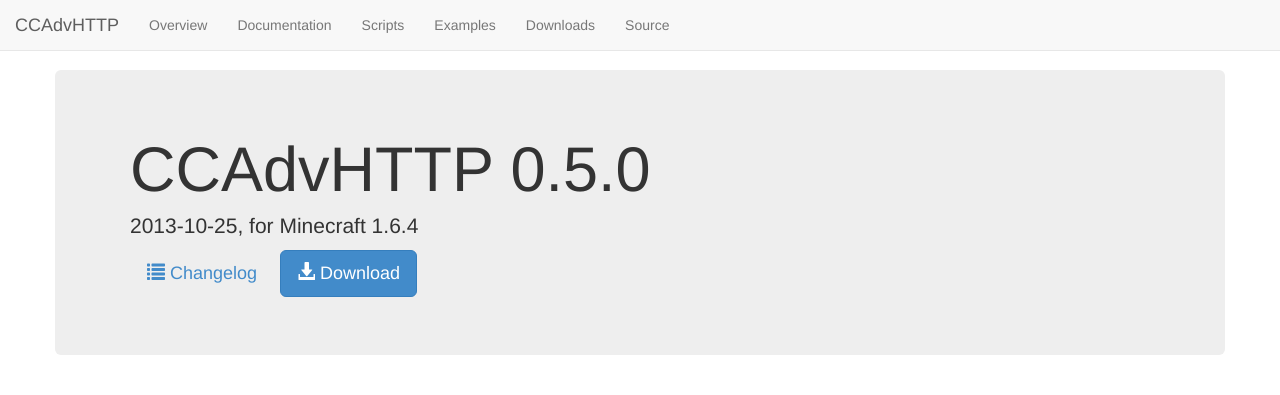
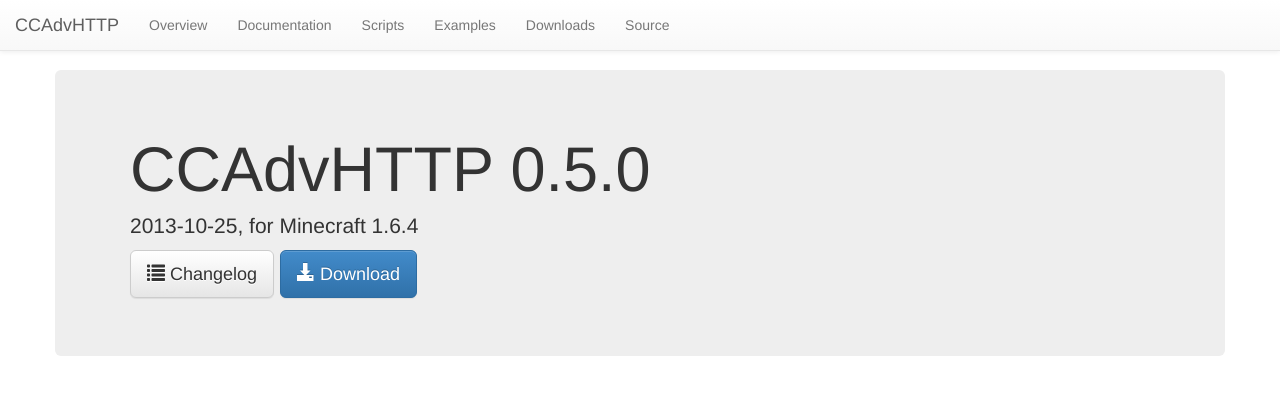
Before and after one commit to distantcam/CCAdvHTTP, a Jekyll site: the page built from downloads/index.html, in a window 1280 px wide. Shown: the top 395 px of the page. Built offline with Jekyll 4.4.1, drawn with Linux system fonts in a browser that asks for light colours; nearby versions of some CDN libraries; library files that are not in the unit come from our copies; a style sheet for code colours, icons or effects is not loaded.

Commit message:
Fixed styles

```diff
--- a/_layouts/default.html
+++ b/_layouts/default.html
@@ -8,6 +8,7 @@
         <title>{{ site.name }} - {{ page.title }}</title>
 
         <link href="/CCAdvHTTP/stylesheets/bootstrap.min.css" rel="stylesheet" media="screen">
+        <link href="/CCAdvHTTP/stylesheets/bootstrap-theme.min.css" rel="stylesheet" media="screen">
         <link rel="icon" type="image/x-icon" href="/favicon.ico" />
 
         <style type="text/css">body { padding-top: 70px; }</style>
--- a/downloads/index.html
+++ b/downloads/index.html
@@ -9,8 +9,8 @@
         <h1>CCAdvHTTP 0.5.0</h1>
         <p>2013-10-25, for Minecraft 1.6.4</p>
         <p>
-            <a class="btn btn-lg"><span class="glyphicon glyphicon-list"></span> Changelog</a>
-            <a class="btn btn-primary btn-lg"><span class="glyphicon glyphicon-download-alt"></span> Download</a>
+            <a class="btn btn-default btn-lg" href="#0-5-0-changelog" data-toggle="modal"><span class="glyphicon glyphicon-list"></span> Changelog</a>
+            <a class="btn btn-primary btn-lg" href="#"><span class="glyphicon glyphicon-download-alt"></span> Download</a>
         </p>
       </div>
     </div>
```
Also changed, not shown: fonts/glyphicons-halflings-regular.ttf (added), fonts/glyphicons-halflings-regular.woff (added), stylesheets/bootstrap-theme.min.css (added), 2 other files.
